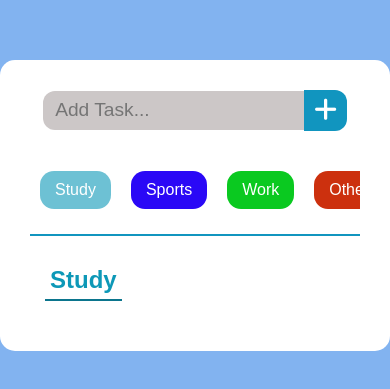
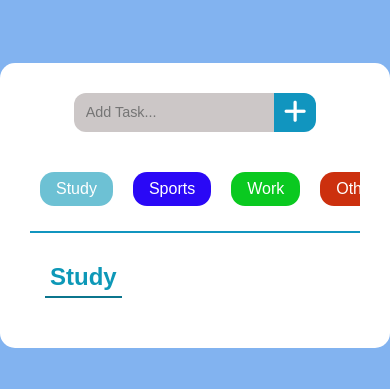
Before and after one commit to Ad7905itya/Todo-list, a plain HTML site: page index.html in a window 390 px wide. Shown: the part 217-606 px from the top of the page. Drawn offline with Linux system fonts and the light colour scheme.

Commit message:
Update style.css

```diff
--- a/style.css
+++ b/style.css
@@ -243,12 +243,16 @@ ul .list .listId {
 
 @media screen and (max-width: 450px) {
     #task {
-        font-size: 1.2em;
+        font-size: 0.9em;
         padding-left: 10px;
     }
 
     .addBtn {
-        padding: 5px 10px;
+        padding: 4px 10px;
+    }
+
+    .box{
+        padding: 8px 16px;
     }
 
     .taskbar {
```
